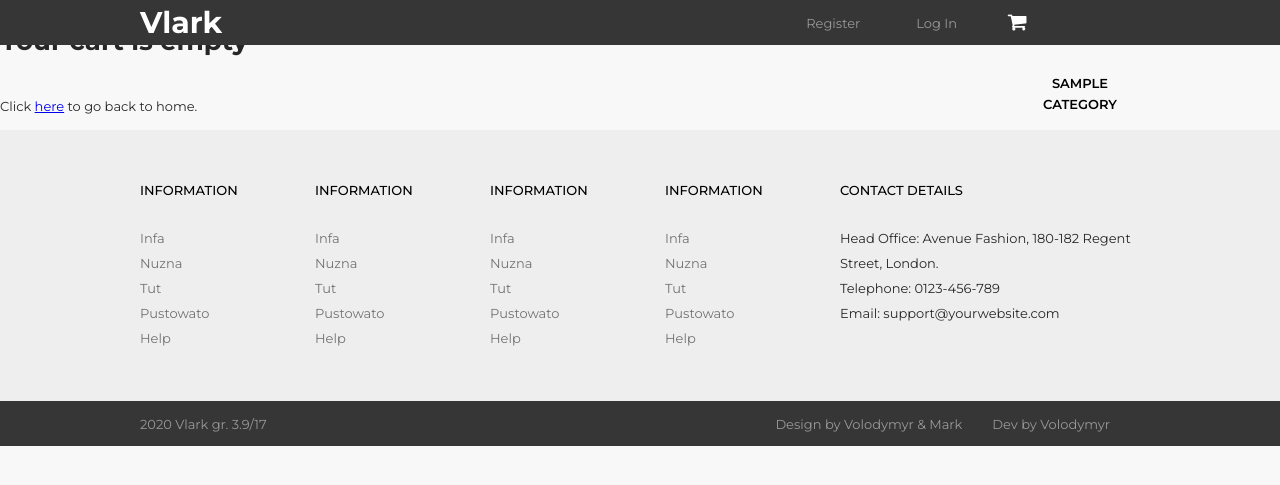
After one commit to Fan4ik20/Vlark, a Django app: page /cart in a window 1280 px wide; the page is wider, and only the part inside the window is pictured. The commit adds this page. Shown: the top 485 px of that part. Run offline with Django 3.2, Linux system fonts and the light colour scheme; tables that the repository leaves empty hold one stand-in row (values such as "Sample post").

Commit message:
Added cart functionallity

```diff
--- a/shop/context_processors.py
+++ b/shop/context_processors.py
@@ -1,6 +1,24 @@
-from .models import Category, Subcategory
+from .models import Category, ShopCart, CartItem
+
+from .views import _cart_id
 
 
 def menu_categories(request):
     categories = Category.objects.all()
     return {'categories': categories}
+
+
+def counter(request):
+    item_count = 0
+    if 'admin' in request.path:
+        return {}
+    else:
+        try:
+            cart = ShopCart.objects.filter(cart_id=_cart_id(request))
+            cart_items = CartItem.objects.all().filter(shop_cart=cart[:1])
+            for cart_item in cart_items:
+                item_count += cart_item.quantity
+        except ShopCart.DoesNotExist:
+            item_count = 0
+
+    return {'item_count': item_count}
--- a/shop/models.py
+++ b/shop/models.py
@@ -73,6 +73,7 @@ class Event(models.Model):
     event_img = models.ImageField(upload_to="event_img/")
     city = models.ForeignKey(City, on_delete=models.CASCADE)
     subcategory = models.ForeignKey(Subcategory, on_delete=models.CASCADE)
+    quantity = models.IntegerField(default=100)
     slug = models.SlugField(max_length=250, unique=True)
 
     def get_url(self):
@@ -106,12 +107,20 @@ class PaymentMethod(models.Model):
 class ShopCart(models.Model):
     cart_id = models.CharField(max_length=250, blank=True)
     date_added = models.DateTimeField(auto_now_add=True)
-    payment_method = models.ForeignKey(PaymentMethod, on_delete=models.CASCADE)
 
 
 class CartItem(models.Model):
     # Maybe need to move field price from event to ticket???
-    ticket = models.ForeignKey(Ticket, on_delete=models.CASCADE)
+    event = models.ForeignKey(Event, on_delete=models.CASCADE, null=True)
     shop_cart = models.ForeignKey(ShopCart, on_delete=models.CASCADE)
     quantity = models.DecimalField(max_digits=2, decimal_places=0)
     active = models.BooleanField(default=True)
+
+    class Meta:
+        db_table = 'CartItem'
+
+    def sub_total(self):
+        return self.event.event_cost * self.quantity
+
+    def __str__(self):
+        return self.event
--- /dev/null
+++ b/shop/static/shop/css/cart.css
@@ -0,0 +1,16 @@
+.cart-table{
+    min-width: 480px;
+    font-size: 14px;
+}
+
+.cart-thead{
+    font-weight: normal;
+    text-transform: uppercase;
+    letter-spacing: .2em;
+    background-color: #f8f9fa !important;
+}
+
+.cart-icon{
+    text-decoration: None;
+    color: #868e96;
+}
--- a/shop/templates/shop/base.html
+++ b/shop/templates/shop/base.html
@@ -6,7 +6,14 @@
 	<meta charset="UTF-8">
     <link rel="stylesheet" type="text/css" href="{% static 'shop/css/base.css' %}">
 	<link href="https://fonts.googleapis.com/css2?family=Montserrat:wght@100;200;300;400;500;600;700;800;900&display=swap" rel="stylesheet">
+    <link href="https://fonts.googleapis.com/icon?family=Material+Icons"
+      rel="stylesheet">
+    <link rel="stylesheet" type="text/css" href="{% static 'css/cart.css' %}">
 	<title>{% block title %}{% endblock %}</title>
+    <style type="text/css">
+            .material-icons.md-48 { font-size: 48px; }
+            .material-icons.md-24 { font-size: 24px; }
+        </style>
 
 </head>
 <body>
--- /dev/null
+++ b/shop/templates/shop/cart.html
@@ -0,0 +1,107 @@
+{% extends 'shop/base.html' %}
+
+{% load static %}
+
+{% block title %}
+Cart
+{% endblock %}
+
+{% block content %}
+    {% if not cart_items %}
+        <div>
+            <br>
+            <h1>Your cart is empty</h1>
+            <br>
+            <p>Click <a href="{% url 'home' %}">here</a> to go back to home.</p>
+        </div>
+    {% else %}
+        <div>
+            <br>
+            <div>
+                Shopping cart
+            </div>
+        </div>
+        <div>
+            <div>
+                <table>
+                    <thead>
+                        <tr>
+                            <th>
+                                Your Items
+                            </th>
+                        </tr>
+                    </thead>
+                    {% for cart_item in cart_items %}
+                        <tr>
+                            <td><a href="{{ cart_item.event.get_url }}">
+                                <img src="{{ cart_item.event.event_img.url }}"
+                                width="100" height="100">
+                            </a>
+                            </td>
+                            <td>
+                                {{ cart_item.event.event_name }}
+                                <br>
+                                Unit price: {{ cart_item.event.event_cost }}
+                                <br>
+                                Quantity: {{ cart_item.quantity }} x {{ cart_item.event.event_cost }}
+                            </td>
+                            <td>
+                                {{ cart_item.sub_total }}
+                            </td>
+                            {% if cart_item.quantity < cart_item.event.quantity %}
+                                <td>
+                                    <a href="{% url 'add_cart' cart_item.event.id %}">
+                                        <i class="material-icons cart-icon">add_shopping_cart</i>
+                                    </a>
+                                <a href="{% url 'cart_remove' cart_item.event.id %}">
+                                    <i class="material-icons cart-icon">remove_circle_outline</i>
+                                </a>
+                                <a href="{% url 'cart_remove_product' cart_item.event.id %}">
+                                    <i class="material-icons cart-icon">delete</i>
+                                </a>
+                                </td>
+                                {% else %}
+                                    <td>
+                                        <a href="{% url 'cart_remove' cart_item.event.id %}"><i class="material-icons cart-icon">remove_circle_outline</i></a>
+                                        <a href="{% url 'cart_remove_product' cart_item.event.id %}"><i class="material-icons cart-icon">delete</i></a>
+                                    </td>
+                            {% endif %}
+                        </tr>
+                    {% endfor %}
+                </table>
+            </div>
+        </div>
+
+        <div class="col-12 col-sm-12 col-md-12 col-lg-6 text-center">
+            <table class="table cart-table">
+                <thead class="cart-thead">
+                    <tr>
+                        <th colspan="4">
+                            Check out
+                        </th>
+                    </tr>
+                </thead>
+                <tbody>
+                    <tr>
+                        <td>
+                            Please check your cart before payment!
+                        </td>
+                    </tr>
+                    <tr>
+                        <td class="text-left">
+                            Your total bill is: <strong>{{ total }}$</strong>
+                        </td>
+                    </tr>
+                </tbody>
+            </table>
+            <div class="mx-auto">
+                <a href="{% url 'home' %}" style="text-decoration: None">
+                    <button type="button" class="btn btn-lg btn-block bg-dark text-white">
+                        Back to products
+                    </button>
+                </a>
+            </div>
+        </div>
+    {% endif %}
+
+{% endblock %}
--- a/shop/templates/shop/event.html
+++ b/shop/templates/shop/event.html
@@ -15,6 +15,10 @@ Ticket
         <p>{{ event.event_date.day }} at {{ event.event_date.time }}</p>
         <p>City: {{ event.city }}</p>
         <p>Address: {{ event.event_address }}</p>
-    <a href="#">Add to cart</a>
+        {% if event.quantity > 0 %}
+            <a href="{% url 'add_cart' event.id %}">Add to cart</a>
+        {% else %}
+            <p>Sold out!:)</p>
+        {% endif %}
     </div>
 {% endblock %}
--- a/shop/templates/shop/navbar.html
+++ b/shop/templates/shop/navbar.html
@@ -6,14 +6,19 @@
 			<div class="inner">
 				<div class="logo"><a href="{% url 'home' %}">Vlark</a></div>
 				<nav  class="nav">
+                    {% if not request.user.is_authenticated %}
 					<a class="nav_link" href="{% url 'signup' %}"><p>Register</p></a>
 					<a class="nav_link" href="{% url 'login' %}"><p>Log In</p></a>
-                    {% if request.user.is_authenticated %}
-                    <a class="nav_link" href="{% url 'logout' %}"><p>Log Out</p></a>
+                    {% else %}
+                        Welcome, {{ request.user.first_name }}!
+
+                        <a class="nav_link" href="{% url 'logout' %}"><p>Log Out</p></a>
                     {% endif %}
-					<a class="nav_link empty" href="#">
+					<a class="nav_link empty" href="{% url 'cart_detail' %}">
 						<img class="car" src="{% static 'shop/images_for_pages/shop_cart.png' %}" alt="S">
-						<p>empty</p>
+                        {% if item_count > 0 %}
+                            {{ item_count }}
+                        {% endif %}
 						<span class="arrow-bot"></span>
 					</a>
 				</nav>
--- a/shop/urls.py
+++ b/shop/urls.py
@@ -14,5 +14,10 @@ urlpatterns = [
          views.event_detail, name='event_detail'),
     path('account/signup/', views.signUp, name='signup'),
     path('account/login', views.signIn, name='login'),
-    path('account/logout', views.signOut, name='logout')
+    path('account/logout', views.signOut, name='logout'),
+    path('cart', views.cart_detail, name='cart_detail'),
+    path('cart/add/<int:event_id>', views.add_cart, name='add_cart'),
+    path('cart/remove/<int:event_id>', views.cart_remove, name='cart_remove'),
+    path('cart/remove_product/<int:event_id>', views.cart_remove_product,
+         name='cart_remove_product')
 ]
--- a/shop/views.py
+++ b/shop/views.py
@@ -1,5 +1,7 @@
 import random
+from builtins import id
 
+from django.core.exceptions import ObjectDoesNotExist
 from django.shortcuts import render, redirect
 from django.shortcuts import get_object_or_404
 from django.contrib.auth.models import Group, User
@@ -8,7 +10,7 @@ from django.contrib.auth import login, logout, authenticate
 
 # Create your views here.
 
-from .models import Event, Category, Subcategory
+from .models import Event, Category, CartItem, ShopCart
 from .forms import SignUpForm
 
 
@@ -70,3 +72,67 @@ def signIn(request):
 def signOut(request):
     logout(request)
     return redirect('login')
+
+
+def _cart_id(request):
+    cart = request.session.session_key
+    if not cart:
+        cart = request.session.create()
+    return cart
+
+
+def add_cart(request, event_id):
+    event = Event.objects.get(id=event_id)
+    try:
+        cart = ShopCart.objects.get(cart_id=_cart_id(request))
+    except ShopCart.DoesNotExist:
+        cart = ShopCart.objects.create(cart_id=_cart_id(request))
+        cart.save()
+    try:
+        cart_item = CartItem.objects.get(event=event, shop_cart=cart)
+        if cart_item.quantity < cart_item.event.quantity:
+            cart_item.quantity += 1
+            cart_item.save()
+    except CartItem.DoesNotExist:
+        cart_item = CartItem.objects.create(event=event, quantity=1,
+                                            shop_cart=cart)
+        cart_item.save()
+
+    return redirect('cart_detail')
+
+
+def cart_detail(request, total=0, counter=0, cart_items=None):
+    try:
+        cart = ShopCart.objects.get(cart_id=_cart_id(request))
+        cart_items = CartItem.objects.filter(shop_cart=cart, active=True)
+        for cart_item in cart_items:
+            total += cart_item.event.event_cost * cart_item.quantity
+            counter += cart_item.quantity
+    except ObjectDoesNotExist:
+        pass
+
+    return render(request, 'shop/cart.html', {'cart_items': cart_items,
+                                              'total': total,
+                                              'counter': counter})
+
+
+def cart_remove(request, event_id):
+    cart = ShopCart.objects.get(cart_id=_cart_id(request))
+    event = get_object_or_404(Event, id=event_id)
+    cart_item = CartItem.objects.get(event=event, shop_cart=cart)
+    if cart_item.quantity > 1:
+        cart_item.quantity -= 1
+        cart_item.save()
+    else:
+        cart_item.delete()
+
+    return redirect('cart_detail')
+
+
+def cart_remove_product(request, event_id):
+    cart = ShopCart.objects.get(cart_id=_cart_id(request))
+    event = get_object_or_404(Event, id=event_id)
+    cart_item = CartItem.objects.get(event=event, shop_cart=cart)
+    cart_item.delete()
+
+    return redirect('cart_detail')
--- a/vovmark_project/settings.py
+++ b/vovmark_project/settings.py
@@ -68,6 +68,7 @@ TEMPLATES = [
                 'django.contrib.auth.context_processors.auth',
                 'django.contrib.messages.context_processors.messages',
                 'shop.context_processors.menu_categories',
+                'shop.context_processors.counter',
             ],
         },
     },
```
Also changed, not shown: shop/migrations/0003_auto_20201117_2242.py (added), shop/migrations/0004_event_quantity.py (added), shop/migrations/0005_remove_shopcart_payment_method.py (added), shop/migrations/0006_auto_20201117_2356.py (added).
